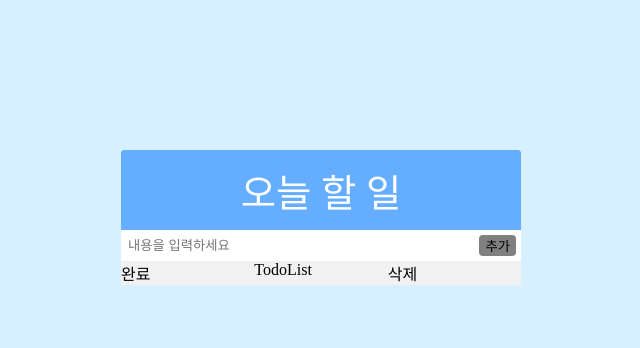
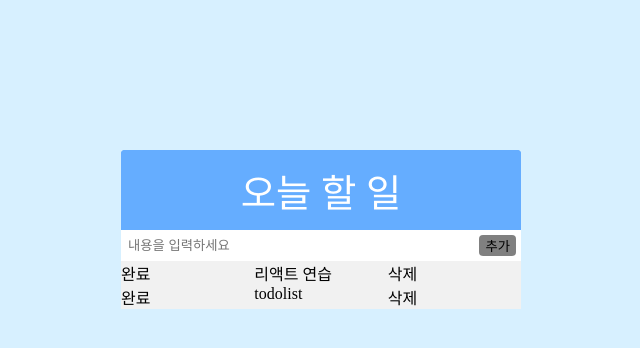
Before and after one commit to justdotiung/todolist, a React (Create React App) app in the folder todolist/: page / in a window 1280 px wide. Shown: the top 348 px of the page, without its empty margins (319-959 px from the left). Built offline with nearby package versions, Linux system fonts and the light colour scheme.

Commit message:
TodoList 기본기능 완료

```diff
--- a/todolist/src/App.js
+++ b/todolist/src/App.js
@@ -1,15 +1,49 @@
-import React from 'react';
+import React, { useState, useCallback, useRef } from 'react';
 import './App.css'
 import TodoTemplate from './components/TodoTemplate';
 import TodoInsert from './components/TodoInsert';
 import TodoList from './components/TodoList';
 
 const App = () => {
+
+  const [todos, setTodos] = useState([
+    {
+      id:1,
+      contents: '리액트 연습',
+      check: false
+    },
+    {
+      id:2,
+      contents: 'todolist',
+      check: false
+    },
+  ]);
+
+  let nextId = useRef(3);
+
+  const insert = useCallback(contents=>{
+    const todo = {
+      id:nextId.current,
+      contents,
+      check: false
+    };
+    setTodos(todos=>todos.concat(todo));
+    nextId.current += 1;
+  },[])
+
+  const remove = useCallback(id => {
+    setTodos(todos.filter(todo=>todo.id !== id))
+  },[todos]);
+
+  const success = useCallback(id => {
+    setTodos(todos.map(todo => todo.id !== id ? todo : {...todo, check: !todo.check})
+  )},[todos]);
+
   return (
     <div>
-      <TodoTemplate >
-        <TodoInsert />
-        <TodoList />
+      <TodoTemplate  >
+        <TodoInsert insert={insert} />
+        <TodoList todos={todos} remove={remove} success={success}/>
       </TodoTemplate>
     </div>
   );
--- a/todolist/src/components/TodoInsert.js
+++ b/todolist/src/components/TodoInsert.js
@@ -1,11 +1,30 @@
-import React from 'react';
+import React, { useState, useCallback, useRef } from 'react';
 import './TodoInsert.css'
 
-const TodoInsert = () => {
+const TodoInsert = ({insert}) => {
+
+    const [value, setValue] = useState('');
+    const input = useRef(null);
+
+    const onChange = useCallback(e => {
+        setValue(e.target.value)
+    });
+
+    const onClick = useCallback(e=>{
+        e.preventDefault();
+        insert(value);
+        setValue('');
+        input.current.focus();
+    },[insert, value]);
+
     return (
-        <form className="TodoInsert">
+        <form className="TodoInsert"
+            onSubmit={onClick}>
             <input
                placeholder="내용을 입력하세요"
+               value={value}
+               onChange={onChange}
+               ref={input}
             />
             <button>추가</button>
         </form>
--- a/todolist/src/components/TodoList.js
+++ b/todolist/src/components/TodoList.js
@@ -1,13 +1,20 @@
-import React from 'react';
-import './TodoList.css'
-import TodoListItem from './TodoListItem';
+import React from "react";
+import "./TodoList.css";
+import TodoListItem from "./TodoListItem";
 
-const TodoList = () => {
-    return (
-        <div className="TodoList">
-           <TodoListItem />
-        </div>
-    );
+const TodoList = ({ todos, remove, success }) => {
+  return (
+    <div className="TodoList">
+      {todos.map(todo => (
+        <TodoListItem
+          key={todo.id}
+          todo={todo}
+          remove={remove}
+          success={success}
+        />
+      ))}
+    </div>
+  );
 };
 
 export default TodoList;
--- a/todolist/src/components/TodoListItem.css
+++ b/todolist/src/components/TodoListItem.css
@@ -7,9 +7,12 @@
 .complate{
     flex:1;
 }
-
 .todo{
     flex:1;
+}
+.todo.success{
+    flex:1;
+    text-decoration: line-through;
 }
 .delete{
     flex:1;
--- a/todolist/src/components/TodoListItem.js
+++ b/todolist/src/components/TodoListItem.js
@@ -1,14 +1,19 @@
-import React from 'react';
-import './TodoListItem.css';
+import React, { useCallback } from "react";
+import "./TodoListItem.css";
 
-const TodoListItem = () => {
-    return (
-        <div className="TodoListItem">
-            <div className="complate"> 완료 </div>
-            <div className="todo">TodoList</div>
-            <div className="delete"> 삭제 </div>
-        </div>
-    );
+const TodoListItem = ({ todo, remove, success }) => {
+  const { id, contents, check } = todo;
+  return (
+    <div className="TodoListItem">
+      <div className= "complate" onClick={() => success(id)}>
+        완료
+      </div>
+      <div className={check ? "todo success" : "todo" } >{contents}</div>
+      <div className="delete" onClick={() => remove(id)}>
+        삭제
+      </div>
+    </div>
+  );
 };
 
 export default TodoListItem;
```
